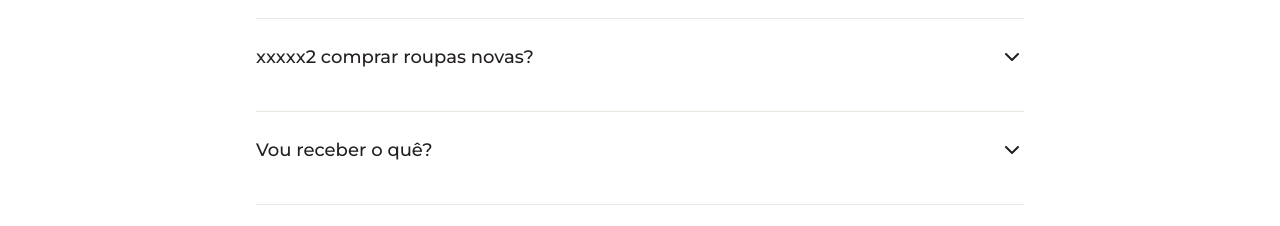
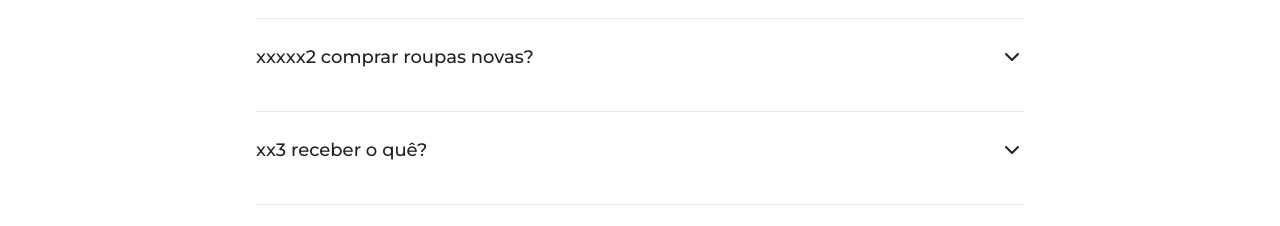
Before and after one commit to felipenino/140looks, a React (Vite) app: page / in a window 1280 px wide. Shown: the part 4980-5206 px from the top of the page. Built offline with nearby package versions, Linux system fonts and the light colour scheme; a web font is replaced by a local one.

Commit message:
Testando novo deploy após reconexão

```diff
--- a/src/App.tsx
+++ b/src/App.tsx
@@ -23,7 +23,7 @@ function App() {
       answer: "Não necessariamente. O guia foi desenvolvido para ajudar você a aproveitar melhor as peças que já possui. Claro, podem haver sugestões de itens básicos que complementam o guarda-roupa, mas o objetivo principal é ensinar a montar looks versáteis com poucas peças, economizando seu dinheiro."
     },
     {
-      question: "Vou receber o quê?",
+      question: "xx3 receber o quê?",
       answer: "Você receberá: 1) Um e-book completo em formato PDF com todas as dicas para organizar seu guarda-roupa e criar mais de 140 looks com apenas 14 peças, 2) Acesso ao aplicativo Closet Essencial com todas as combinações em formato digital, 3) Um guia exclusivo de acessórios para elevar seus looks. Tudo isso com acesso imediato após a compra."
     },
     {
```
